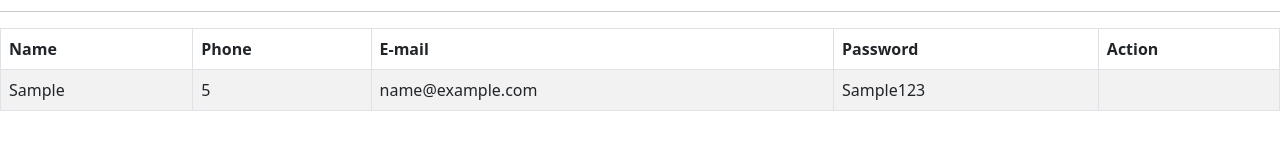
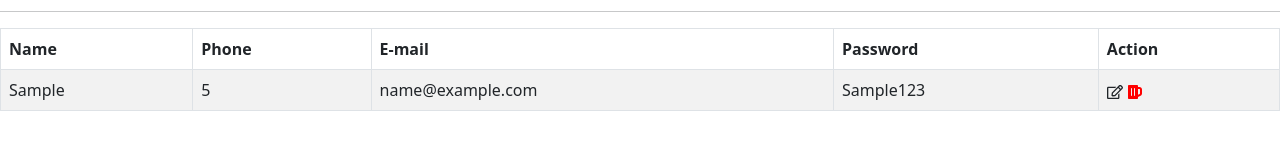
Before and after one commit to DialloAma/react-user, a React (Create React App) app: page / in a window 1280 px wide. Both pictures are taken after typing "Sample", "5", "name@example.com", "Sample123" into the empty fields and a click on the button "Submit". Shown: the part 263-412 px from the top of the page. Built offline with nearby package versions, Linux system fonts and the light colour scheme.

Commit message:
install react-icon

```diff
--- a/package.json
+++ b/package.json
@@ -10,6 +10,7 @@
     "react": "^17.0.2",
     "react-bootstrap": "^1.6.1",
     "react-dom": "^17.0.2",
+    "react-icons": "^4.2.0",
     "react-scripts": "4.0.3",
     "web-vitals": "^1.0.1"
   },
--- a/src/Users.jsx
+++ b/src/Users.jsx
@@ -1,6 +1,7 @@
 import React from 'react';
-import { Table } from 'react-bootstrap'
+import { Table, button } from 'react-bootstrap'
 import 'bootstrap/dist/css/bootstrap.min.css';
+import { FaBeer,FaRegEdit } from 'react-icons/fa';
 const Users = ({ userdata }) => {
     return (
         <div>
@@ -25,7 +26,7 @@ const Users = ({ userdata }) => {
                                 <td>{use.phone}</td>
                                 <td>{use.email}</td>
                                 <td>{use.password}</td>
-                                <td></td>
+                                <td>  <FaRegEdit/>  <FaBeer style={{color:'red'}} /></td>
                             </tr>
                         )
                     })}
```
Also changed, not shown: 1 other file (tests, documents, lock files or other folders).
